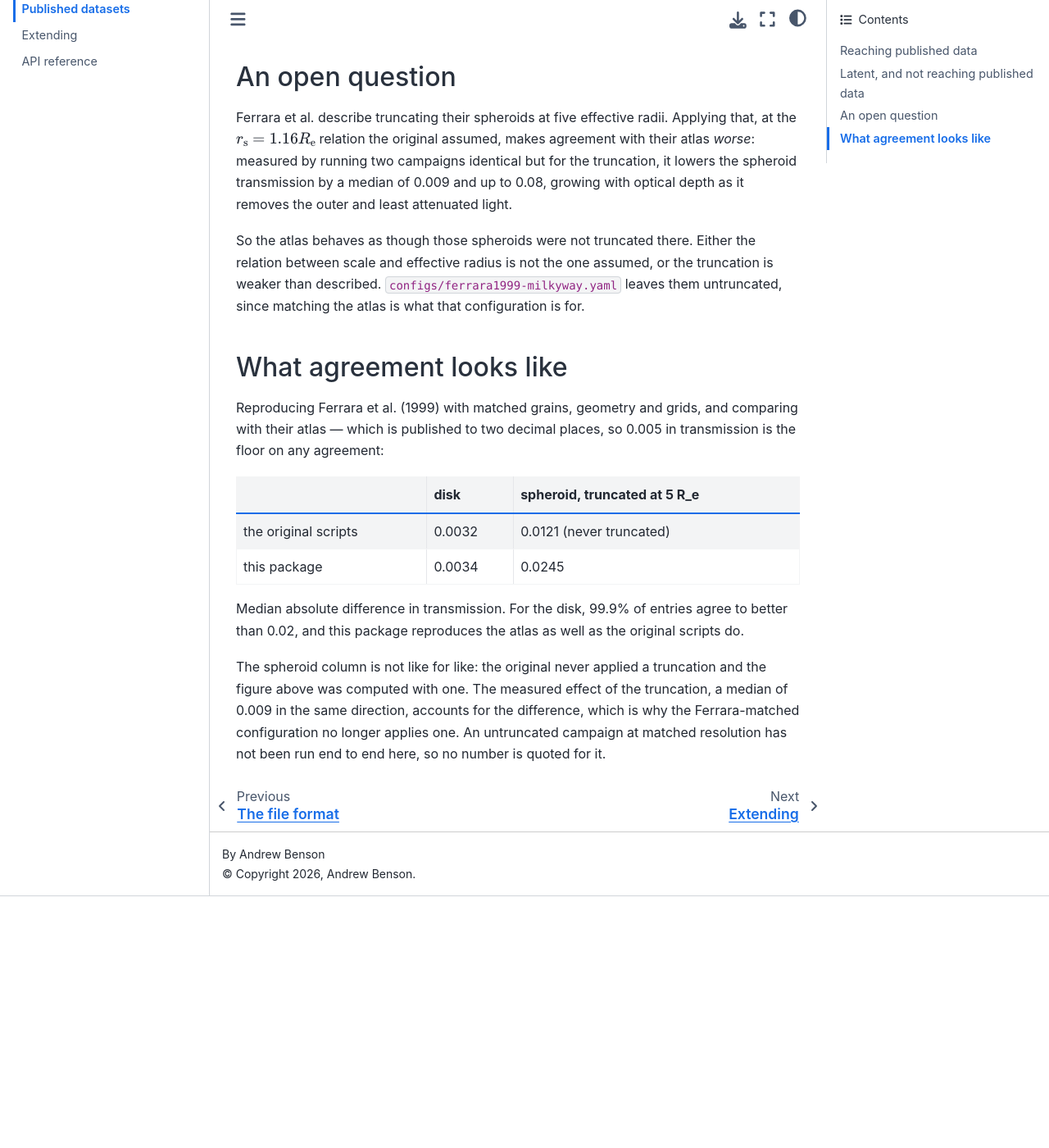
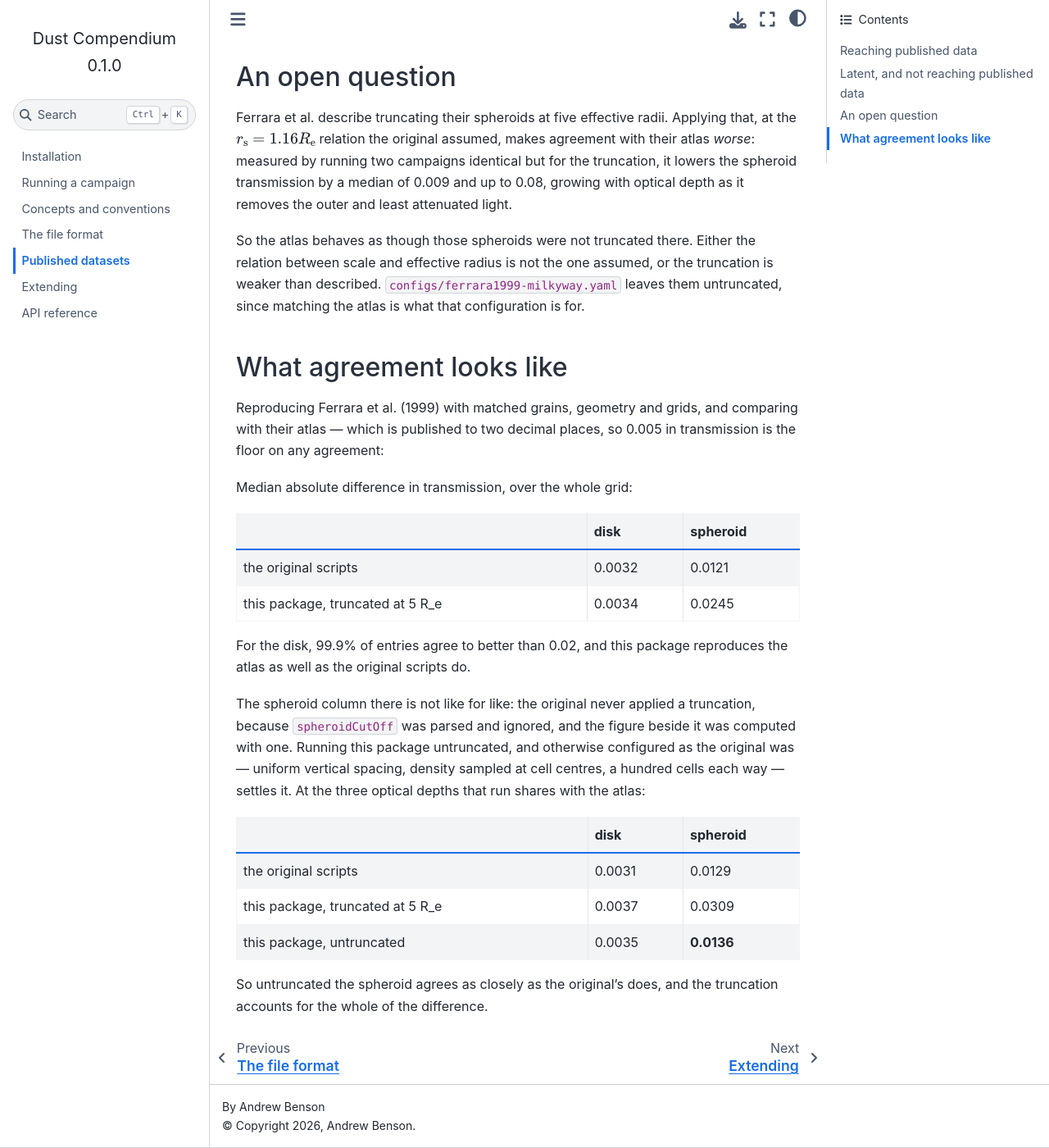
Before and after one commit to galacticusorg/dust-compendium, a Sphinx documentation site: the page built from docs/datasets.md, in a window 1280 px wide and 1400 px high, scrolled down 1837 px. Shown: the whole window at 82% size. Built offline with Sphinx 7.4.7 and the Sphinx Book theme 1.1.4, drawn with Linux system fonts in a browser that asks for light colours; before the commit the page ends 2930 px from its top, so only the background shows below that.

Commit message:
docs: confirm the truncation accounts for the whole spheroid difference
The untruncated run that was outstanding has finished. Configured as the
original was -- uniform vertical spacing, density sampled at cell centres, a
hundred cells each way, and no truncation -- this package agrees with Ferrara's
atlas to a median of 0.0136 in spheroid transmission, against the original
scripts' 0.0129 and the 0.0309 the same configuration gives when the spheroids
are truncated at five effective radii.

So the spheroid agrees as closely as the original's does once the truncation is
removed, and the truncation accounts for all of the difference rather than most
of it. The documentation quoted no number for this, the run not having finished;
it now quotes the measured one.

Co-Authored-By: Claude Opus 5 (1M context) <noreply@anthropic.com>

```diff
--- a/docs/datasets.md
+++ b/docs/datasets.md
@@ -87,18 +87,28 @@ Reproducing Ferrara et al. (1999) with matched grains, geometry and grids, and
 comparing with their atlas — which is published to two decimal places, so 0.005
 in transmission is the floor on any agreement:
 
-| | disk | spheroid, truncated at 5 R_e |
+Median absolute difference in transmission, over the whole grid:
+
+| | disk | spheroid |
 |---|---|---|
-| the original scripts | 0.0032 | 0.0121 (never truncated) |
-| this package | 0.0034 | 0.0245 |
+| the original scripts | 0.0032 | 0.0121 |
+| this package, truncated at 5 R_e | 0.0034 | 0.0245 |
 
-Median absolute difference in transmission. For the disk, 99.9% of entries agree
-to better than 0.02, and this package reproduces the atlas as well as the
-original scripts do.
+For the disk, 99.9% of entries agree to better than 0.02, and this package
+reproduces the atlas as well as the original scripts do.
 
-The spheroid column is not like for like: the original never applied a
-truncation and the figure above was computed with one. The measured effect of
-the truncation, a median of 0.009 in the same direction, accounts for the
-difference, which is why the Ferrara-matched configuration no longer applies
-one. An untruncated campaign at matched resolution has not been run end to end
-here, so no number is quoted for it.
+The spheroid column there is not like for like: the original never applied a
+truncation, because `spheroidCutOff` was parsed and ignored, and the figure
+beside it was computed with one. Running this package untruncated, and otherwise
+configured as the original was — uniform vertical spacing, density sampled at
+cell centres, a hundred cells each way — settles it. At the three optical depths
+that run shares with the atlas:
+
+| | disk | spheroid |
+|---|---|---|
+| the original scripts | 0.0031 | 0.0129 |
+| this package, truncated at 5 R_e | 0.0037 | 0.0309 |
+| this package, untruncated | 0.0035 | **0.0136** |
+
+So untruncated the spheroid agrees as closely as the original's does, and the
+truncation accounts for the whole of the difference.
```
Also changed, not shown: 1 other file.
